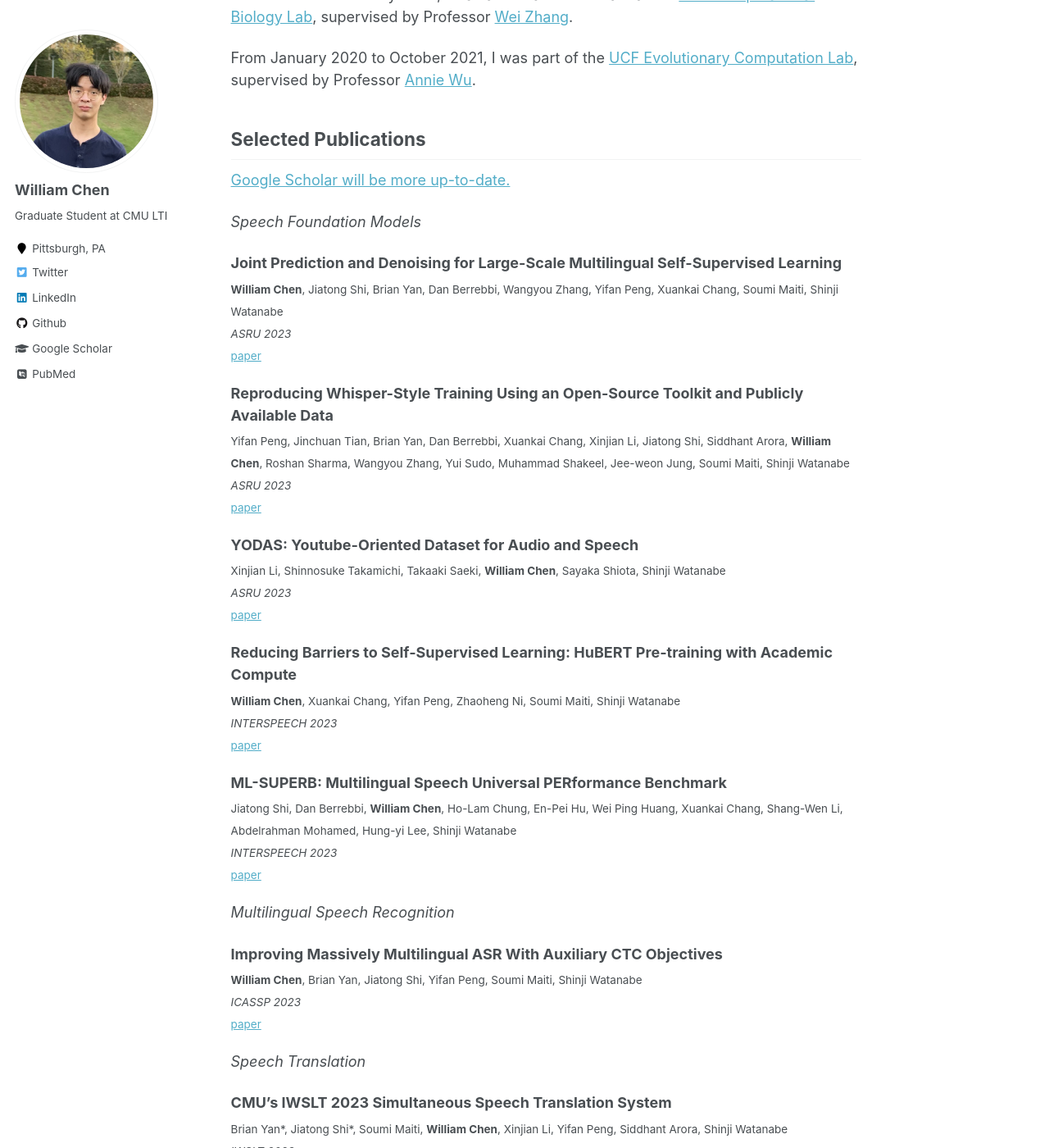
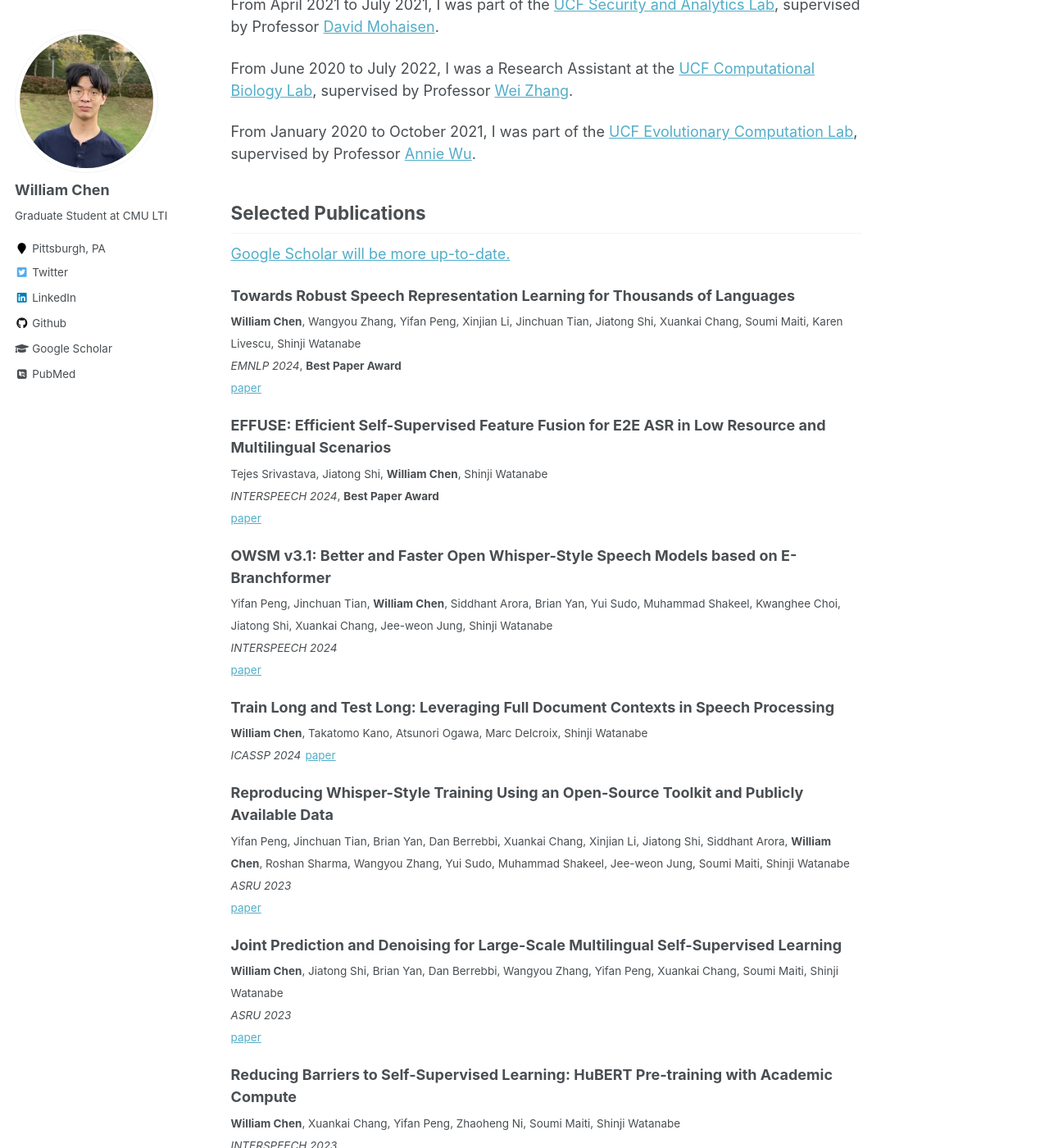
Before and after one commit to wanchichen/wanchichen.github.io, a Jekyll site: the page built from _pages/about.md, in a window 1280 px wide and 1400 px high, scrolled down 913 px. Shown: the whole window at 82% size. Built offline with Jekyll 4.4.1, drawn with Linux system fonts in a browser that asks for light colours; some web fonts are replaced; some of the changed text lies outside the part shown.

Commit message:
Update about.md

```diff
--- a/_pages/about.md
+++ b/_pages/about.md
@@ -7,16 +7,18 @@
   - /about.html
 ---
 
-I am a Master's in Language Technologies student at Carnegie Mellon University's Language Technologies Institute. I am advised by Professor [Shinji Watanabe](https://sites.google.com/view/shinjiwatanabe), as a part of the [Audio and Voice Lab](https://shinjiwlab.github.io).
-My work at CMU has focused on building large-scale speech foundation models. My research interests include multilingual speech recognition, speech translation, and long-form speech processing.
+I am a PhD student at Carnegie Mellon University's Language Technologies Institute, advised by Professor [Shinji Watanabe](https://sites.google.com/view/shinjiwatanabe), as a part of the [Audio and Voice Lab](https://shinjiwlab.github.io).
+My work at CMU has focused on building large-scale speech foundation models. I am interested in methods that can make speech models more generally useful and rely less on human supervision/effort or modelling assumptions.
+This includes topics like self-supervised speech representation learning, multilingual speech processing, and long-form speech processing.
 
 Previously, I was a Software Engineer at Texas Instruments, as part of the [Ti.com](https://ti.com) e-commerce team. [This](https://finance.yahoo.com/news/texas-instruments-automates-purchasing-experience-130000831.html) [collection](https://www.linkedin.com/posts/texas-instruments_texas-instruments-automates-the-purchasing-ugcPost-6993202576871632896-29MT/?utm_source=share&utm_medium=member_ios) [of articles](https://news.ti.com/texas-instruments-automates-purchasing-experience-with-ti-store-apis?HQS=ocb-tistore-promo-api_launch-linked-pr-null-wwe_awr) details some of the work I did on the team.
 
-I received my BS in Computer Science and BA in History from the University of Central Florida in May 2021.
+I received my Master's in Language Technologies from CMU LTI in May 2024, and my BS in Computer Science and BA in History from the University of Central Florida in May 2021.
 
 ## Recent News
-- I will be attending [ASRU 2023](http://www.asru2023.org/) in Taiwan this December
-- Check out my [blog post](https://www.wavlab.org/activities/2023/foundations/) on speech foundation models
+- I am currently looking for summer internships!
+- I will be attending [SLT 2024](https://2024.ieeeslt.org/) in Macau this December
+- [XEUS](https://aclanthology.org/2024.emnlp-main.570/) won the Best Paper Award at EMNLP 2024
 
 ## Past Positions
 
@@ -32,70 +34,42 @@
 
 [Google Scholar will be more up-to-date.](https://scholar.google.com/citations?hl=en&user=e89NRb0AAAAJ&view_op=list_works&sortby=pubdate)
 
-*Speech Foundation Models*
+**Towards Robust Speech Representation Learning for Thousands of Languages**\
+<sub>**William Chen**, Wangyou Zhang, Yifan Peng, Xinjian Li, Jinchuan Tian, Jiatong Shi, Xuankai Chang, Soumi Maiti, Karen Livescu, Shinji Watanabe</sub>\
+<sub>*EMNLP 2024*, **Best Paper Award**</sub>\
+<sub>[paper](https://aclanthology.org/2024.emnlp-main.570/)</sub>
+
+**EFFUSE: Efficient Self-Supervised Feature Fusion for E2E ASR in Low Resource and Multilingual Scenarios**\
+<sub>Tejes Srivastava, Jiatong Shi, **William Chen**, Shinji Watanabe</sub>\
+<sub>*INTERSPEECH 2024*, **Best Paper Award**</sub>\
+<sub>[paper](https://www.isca-archive.org/interspeech_2024/srivastava24_interspeech.pdf)</sub>
+
+**OWSM v3.1: Better and Faster Open Whisper-Style Speech Models based on E-Branchformer**\
+<sub>Yifan Peng, Jinchuan Tian, **William Chen**, Siddhant Arora, Brian Yan, Yui Sudo, Muhammad Shakeel, Kwanghee Choi, Jiatong Shi, Xuankai Chang, Jee-weon Jung, Shinji Watanabe</sub>\
+<sub>*INTERSPEECH 2024*</sub>\
+<sub>[paper](https://www.isca-archive.org/interspeech_2024/peng24b_interspeech.pdf)</sub>
+
+**Train Long and Test Long: Leveraging Full Document Contexts in Speech Processing**\
+<sub>**William Chen**, Takatomo Kano, Atsunori Ogawa, Marc Delcroix, Shinji Watanabe</sub>\
+<sub>*ICASSP 2024*</sub>
+<sub>[paper](https://ieeexplore.ieee.org/document/10446727)</sub>
+
+**Reproducing Whisper-Style Training Using an Open-Source Toolkit and Publicly Available Data**\
+<sub>Yifan Peng, Jinchuan Tian, Brian Yan, Dan Berrebbi, Xuankai Chang, Xinjian Li, Jiatong Shi, Siddhant Arora, **William Chen**, Roshan Sharma, Wangyou Zhang, Yui Sudo, Muhammad Shakeel, Jee-weon Jung, Soumi Maiti, Shinji Watanabe</sub>\
+<sub>*ASRU 2023*</sub>\
+<sub>[paper](https://ieeexplore.ieee.org/abstract/document/10389676/)</sub>
 
 **Joint Prediction and Denoising for Large-Scale Multilingual Self-Supervised Learning**\
 <sub>**William Chen**, Jiatong Shi, Brian Yan, Dan Berrebbi, Wangyou Zhang, Yifan Peng, Xuankai Chang, Soumi Maiti, Shinji Watanabe</sub>\
 <sub>*ASRU 2023*</sub>\
 <sub>[paper](https://ieeexplore.ieee.org/abstract/document/10389735)</sub>
 
-**Reproducing Whisper-Style Training Using an Open-Source Toolkit and Publicly Available Data**\
-<sub>Yifan Peng, Jinchuan Tian, Brian Yan, Dan Berrebbi, Xuankai Chang, Xinjian Li, Jiatong Shi, Siddhant Arora, **William Chen**, Roshan Sharma, Wangyou Zhang, Yui Sudo, Muhammad Shakeel, Jee-weon Jung, Soumi Maiti, Shinji Watanabe</sub>\
-<sub>*ASRU 2023*</sub>\
-<sub>[paper](https://ieeexplore.ieee.org/abstract/document/10389676/)</sub>
-
-**YODAS: Youtube-Oriented Dataset for Audio and Speech**\
-<sub>Xinjian Li, Shinnosuke Takamichi, Takaaki Saeki, **William Chen**, Sayaka Shiota, Shinji Watanabe</sub>\
-<sub>*ASRU 2023*</sub>\
-<sub>[paper](https://ieeexplore.ieee.org/abstract/document/10389689/)</sub>
-
 **Reducing Barriers to Self-Supervised Learning: HuBERT Pre-training with Academic Compute**\
 <sub>**William Chen**, Xuankai Chang, Yifan Peng, Zhaoheng Ni, Soumi Maiti, Shinji Watanabe</sub>\
 <sub>*INTERSPEECH 2023*</sub>\
 <sub>[paper](https://arxiv.org/abs/2306.06672)</sub>
 
-**ML-SUPERB: Multilingual Speech Universal PERformance Benchmark**\
-<sub>Jiatong Shi, Dan Berrebbi, **William Chen**, Ho-Lam Chung, En-Pei Hu, Wei Ping Huang, Xuankai Chang, Shang-Wen Li, Abdelrahman Mohamed, Hung-yi Lee, Shinji Watanabe</sub>\
-<sub>*INTERSPEECH 2023*</sub>\
-<sub>[paper](https://arxiv.org/abs/2305.10615)</sub>
-
-*Multilingual Speech Recognition*
-
 **Improving Massively Multilingual ASR With Auxiliary CTC Objectives**\
 <sub>**William Chen**, Brian Yan, Jiatong Shi, Yifan Peng, Soumi Maiti, Shinji Watanabe</sub>\
-<sub>*ICASSP 2023*</sub>\
+<sub>*ICASSP 2023*, **Top 3% Paper Award, SPS Student Travel Grand Award**</sub>\
 <sub>[paper](https://arxiv.org/abs/2302.12829)</sub>
-
-*Speech Translation*
-
-**CMU’s IWSLT 2023 Simultaneous Speech Translation System**\
-<sub>Brian Yan\*, Jiatong Shi\*, Soumi Maiti, **William Chen**, Xinjian Li, Yifan Peng, Siddhant Arora, Shinji Watanabe</sub>\
-<sub>*IWSLT 2023*</sub>\
-<sub>[paper](https://aclanthology.org/2023.iwslt-1.20/)</sub>
-
-**QUESPA Submission for the IWSLT 2023 Dialect and Low-resource Speech Translation Tasks**\
-<sub>John E. Ortega, Rodolfo Zevallos, **William Chen**</sub>\
-<sub>*IWSLT 2023*</sub>\
-<sub>[paper](https://aclanthology.org/2023.iwslt-1.23/)</sub>
-
-
-*Long-Form Speech Processing*
-
-**Train Long and Test Long: Leveraging Full Document Contexts in Speech Processing**\
-<sub>**William Chen**, Takatomo Kano, Atsunori Ogawa, Marc Delcroix, Shinji Watanabe</sub>\
-<sub>*To appear in ICASSP 2024*</sub>
-
-**AugSumm: Towards Generalizable Speech Summarization Using Synthetic Labels from Large Language Model**\
-<sub>Jee-weon Jung, Roshan Sharma, **William Chen**, Bhiksha Raj, Shinji Watanabe</sub>\
-<sub>*To appear in ICASSP 2024*</sub>\
-<sub>[paper](https://arxiv.org/abs/2401.06806)</sub>
-
-**ESPNet-SUMM: Introducing a novel large dataset, toolkit, and a cross-corpora evaluation of speech summarization systems**\
-<sub>Roshan Sharma, **William Chen**, Takatomo Kano, Ruchira Sharma, Atsunori Ogawa, Siddhant Arora, Marc Delcroix, Rita Singh, Shinji Watanabe, Bhiksha Raj </sub>\
-<sub>*ASRU 2023*</sub>\
-<sub>[paper](https://ieeexplore.ieee.org/abstract/document/10389641)</sub>
-
-**Summarize while Translating: Universal Model with Parallel Decoding for Summarization and Translation**\
-<sub>Takatomo Kano, Atsunori Ogawa, Marc Delcroix, Kohei Matsuura, Takanori Ashihara, **William Chen**, Shinji Watanabe</sub>\
-<sub>*ASRU 2023*</sub>\
-<sub>[paper](https://ieeexplore.ieee.org/abstract/document/10389781)</sub>
```
